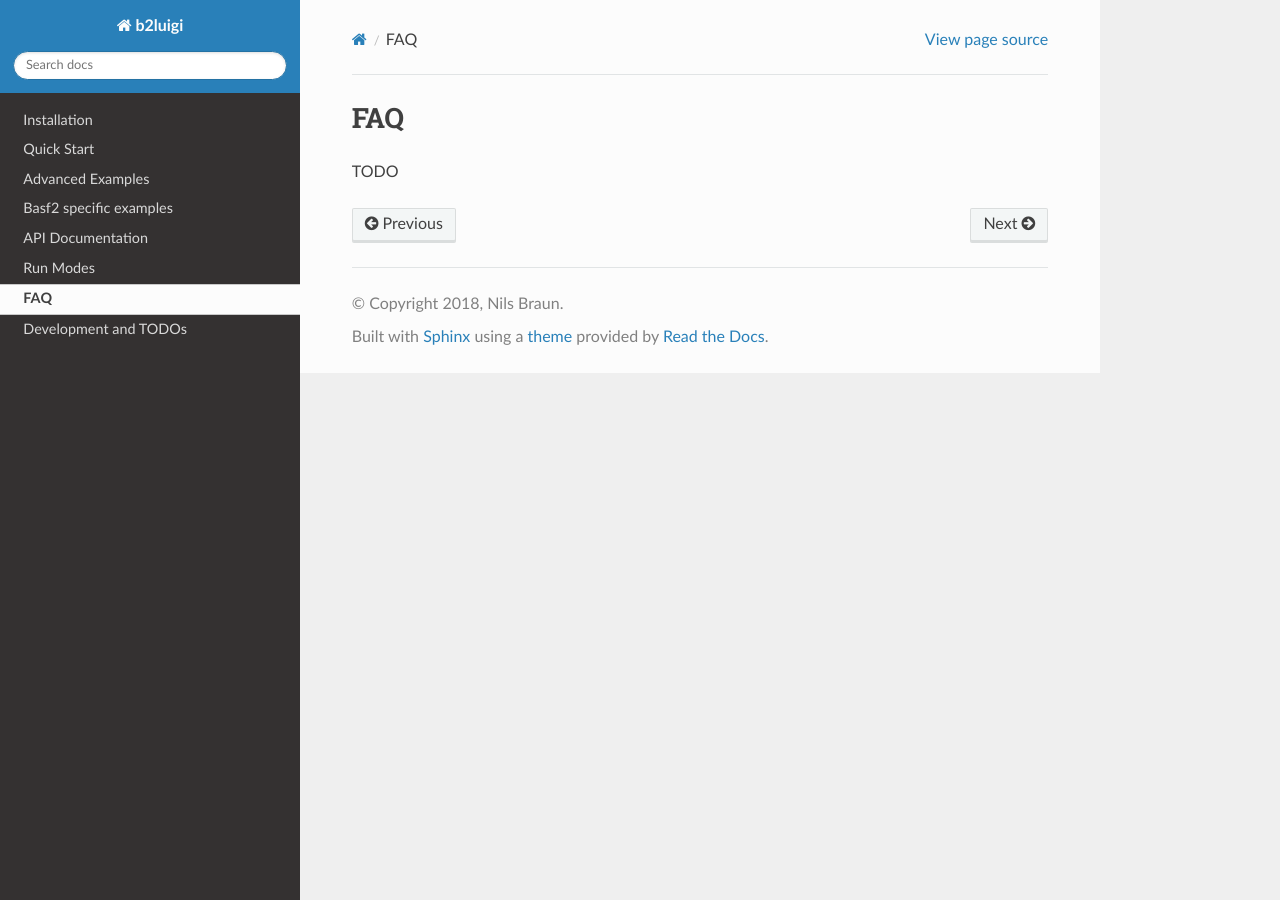
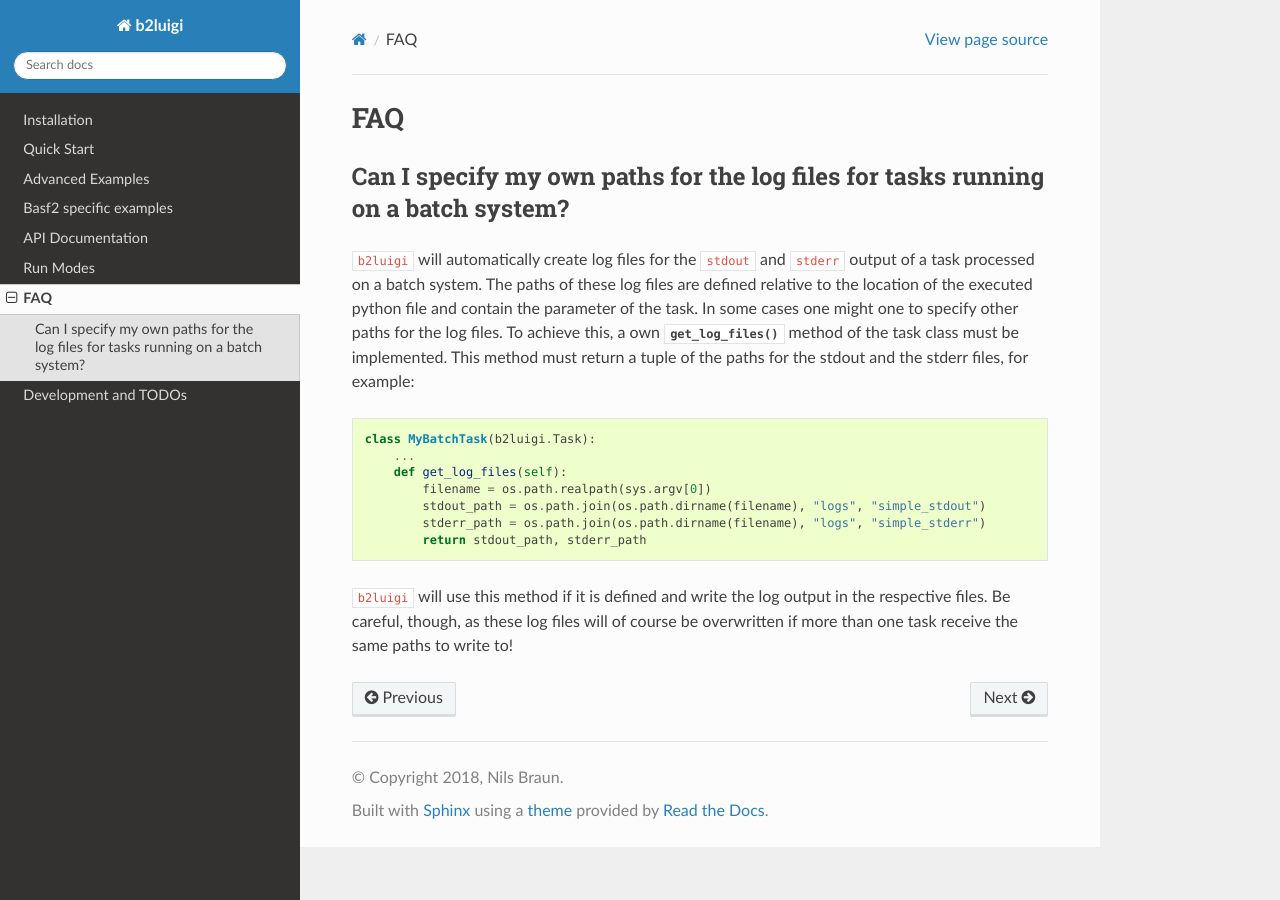
Before and after one commit to nils-braun/b2luigi, a Sphinx documentation site: the page built from docs/advanced/faq.rst, in a window 1280 px wide. Built offline with Sphinx 7.4.7 and the Read the Docs theme 2.0.0, drawn with Linux system fonts in a browser that asks for light colours.

Commit message:
Implemented optional method to define log file paths for tasks which are processed on a batch system and included instructions on how to use this feature as FAQ entry.

```diff
--- a/docs/advanced/faq.rst
+++ b/docs/advanced/faq.rst
@@ -3,4 +3,27 @@
 FAQ
 ===
 
-TODO
+Can I specify my own paths for the log files for tasks running on a batch system?
+---------------------------------------------------------------------------------
+
+``b2luigi`` will automatically create log files for the ``stdout`` and ``stderr``
+output of a task processed on a batch system. The paths of these log files are defined
+relative to the location of the executed python file and contain the parameter of
+the task.
+In some cases one might one to specify other paths for the log files. To achieve this,
+a own :meth:`get_log_files()` method of the task class must be implemented. This method
+must return a tuple of the paths for the stdout and the stderr files, for example:
+
+.. code-block:: python
+
+    class MyBatchTask(b2luigi.Task):
+        ...
+        def get_log_files(self):
+            filename = os.path.realpath(sys.argv[0])
+            stdout_path = os.path.join(os.path.dirname(filename), "logs", "simple_stdout")
+            stderr_path = os.path.join(os.path.dirname(filename), "logs", "simple_stderr")
+            return stdout_path, stderr_path
+
+``b2luigi`` will use this method if it is defined and write the log output in the respective
+files. Be careful, though, as these log files will of course be overwritten if more than one
+task receive the same paths to write to!
```
Also changed, not shown: 1 other file.
